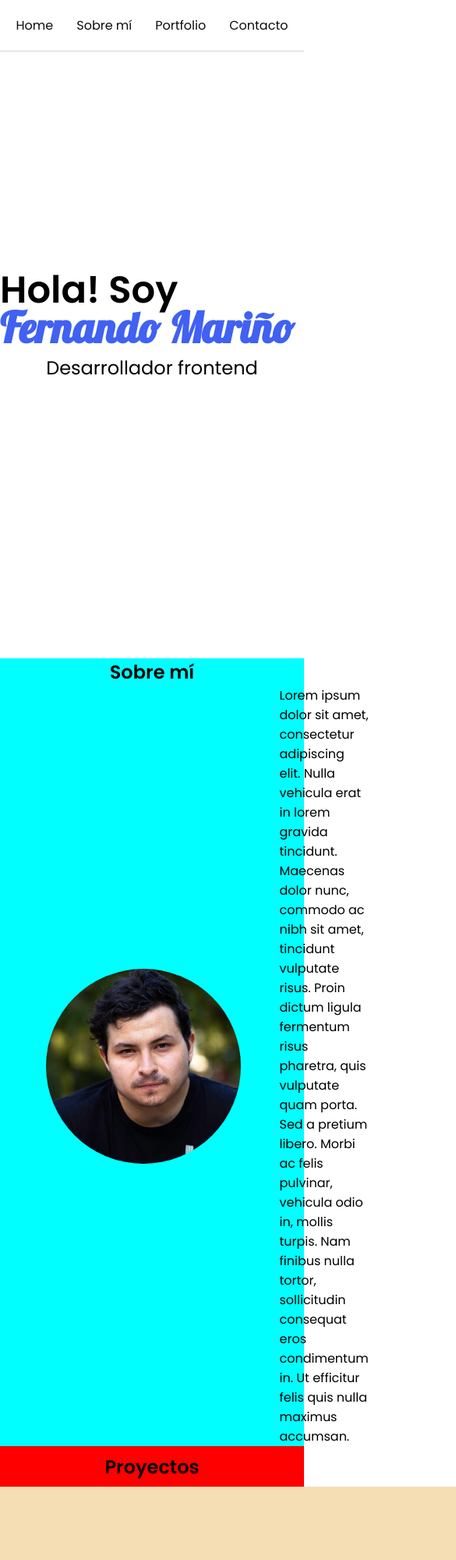
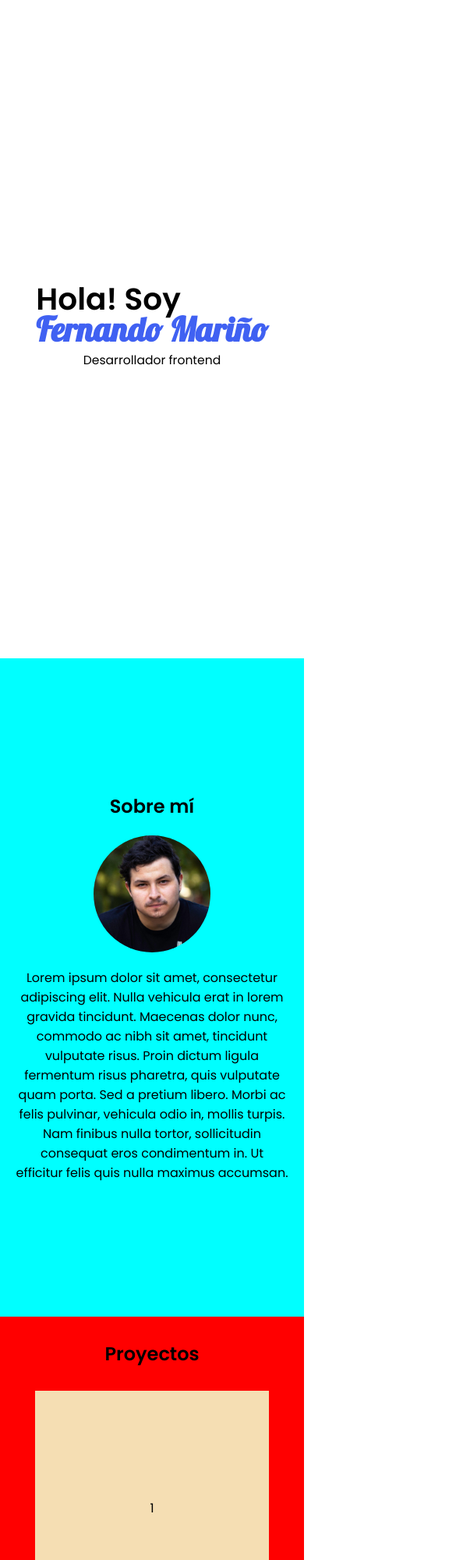
Before and after one commit to aerozfx/ramp-up, a plain HTML site: page Proyecto-RampUp/index.html in a window 390 px wide. Shown: the top 2000 px of the page at 78% size, 585 px wide, since content can reach past the window. Drawn offline with Linux system fonts and the light colour scheme.

Commit message:
cambios mobile first

```diff
--- a/Proyecto-RampUp/index.html
+++ b/Proyecto-RampUp/index.html
@@ -11,14 +11,14 @@
 
 <body>
   <main>
-    <header>
+    <!-- <header>
       <nav>
         <a href="index.html">Home</a>
         <a href="pages/aboutme.html">Sobre mí</a>
         <a href="pages/portfolio.html">Portfolio</a>
         <a href="pages/contact.html">Contacto</a>
       </nav>
-    </header>
+    </header> -->
     <section class="hero-section">
       <h2>Hola! Soy <span class="nombre">Fernando Mariño</span></h2>
       <span>Desarrollador frontend</span>
--- a/Proyecto-RampUp/styles/style.css
+++ b/Proyecto-RampUp/styles/style.css
@@ -1,10 +1,21 @@
 @import url('https://fonts.googleapis.com/css2?family=Poppins:ital,wght@0,200;0,400;0,500;0,600;1,700&display=swap');
 @import url('https://fonts.googleapis.com/css2?family=Lobster&family=Poppins:ital,wght@0,200;0,400;0,500;0,600;1,700&display=swap');
+
+/*
+MediaQueries:
+    Para móvil - No hay MediaQueries
+    Móviles en horizontal - min-width: 768px
+    Tablets en horizontal y escritorio - min-width: 1024px
+    Escritorios muy anchos - min-width: 1200px
+*/
 
 :root {
     --primary-black: #0d0d0d;
     --primary-blue: rgb(64, 97, 242);
+    --main-padding: 40px 20px;
 }
+
+/* Reset de los estilos */
 
 * {
     margin: 0;
@@ -12,8 +23,6 @@
     box-sizing: border-box;
     font-family: 'Poppins', sans-serif;
 }
-
-
 
 /* Estilos del header */
 
@@ -53,69 +62,91 @@ nav a:hover {
     flex-direction: column;
     justify-content: center;
     align-items: center;
-    min-width: 100%;
     min-height: 100vh;
-    line-height: 3rem;
+    line-height: 10vw;
 }
 
 .hero-section h2 {
-    font-size: 3rem;
+    font-size: 10vw;
 }
 
 .hero-section span {
-    font-size: 1.5rem;
+    font-size: 4vw;
 }
 
 .hero-section .nombre {
     color: var(--primary-blue);
-    font-size: 3.4rem;
+    display: block;
+    font-size: 11vw;
     font-family: 'Lobster', sans-serif;
 }
 
 .aboutme {
-    min-height: 500px;
+    min-height: 100vh;
+    display: flex;
+    flex-direction: column;
+    justify-content: center;
+    align-items: center;
+    gap: 20px;
     background-color: aqua;
+    padding: 30px 20px;
+}
+
+
+.aboutme-info {
     display: flex;
+    flex-direction: column;
+    justify-content: center;
+    align-items: center;
+    text-align: center;
+    font-weight: 400;
+    gap: 20px;
+}
+
+.aboutme-info img {
+    width: 150px;
+    height: 150px;
+    border-radius: 1000px;
+}
+
+.portfolio {
+    min-height: 100%;
+    background-color: red;
+    display: flex;
+    gap: 30px;
+    padding: 30px 20px;
     flex-direction: column;
     justify-content: center;
     align-items: center;
 }
 
-
-.aboutme-info {
-    width: 70%;
-    display: flex;
-    align-items: center;
-    gap: 50px;
-}
-
-.aboutme-info img {
-    width: 250px;
-    height: 250px;
-    border-radius: 1000px;
-}
-
-.portfolio {
-    min-height: 70vh;
-    background-color: red;
-    display: flex;
-    flex-direction: column;
-    justify-content: space-evenly;
-    align-items: center;
-}
-
 .projects {
+    width: 90%;
     display: grid;
-    text-align: center;
+    place-content: center;
     gap: 30px;
-    grid-template-columns: repeat(3, minmax(200px, 1fr));
+    grid-template-rows:minmax(200px, 1fr);
 }
 
 .projects article {
     display: flex;
         justify-content: center;
         align-items: center;
-        width: 300px;
-        height: 250px;
+        min-width: 300px;
+        min-height: 300px;
     background-color: wheat;
 }
+
+
+
+@media screen and (min-width: 425px) {
+    .hero-section {
+        line-height: 9vw;
+    }
+}
+
+@media screen and (min-width: 768px) {
+    .hero-section {
+        line-height: 10vw;
+    }
+}
```
